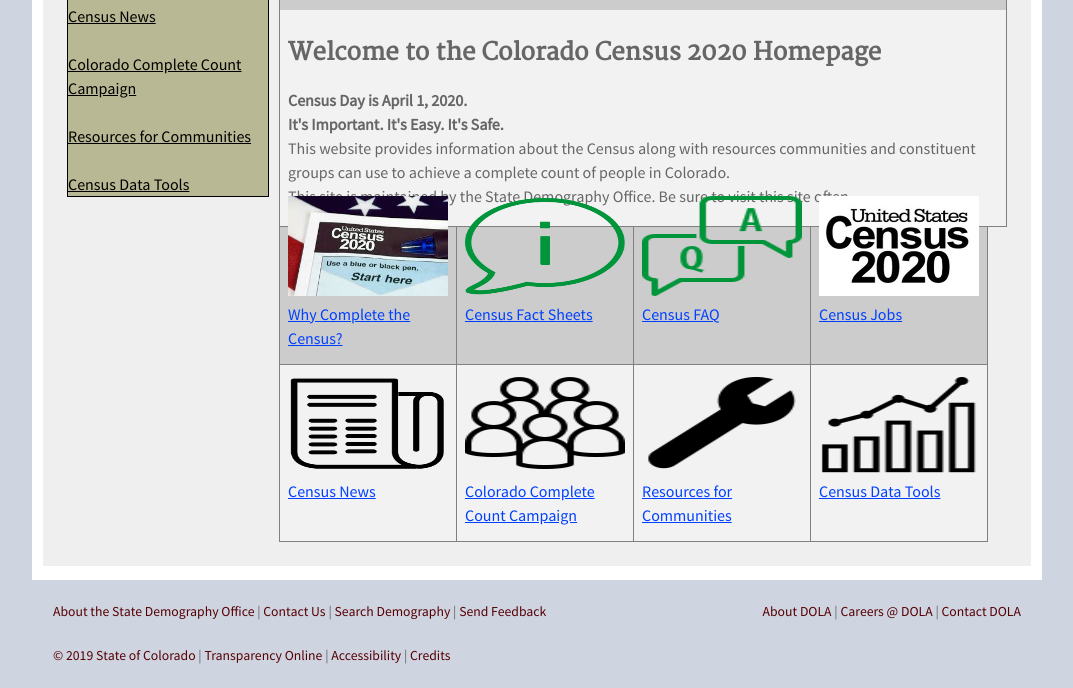
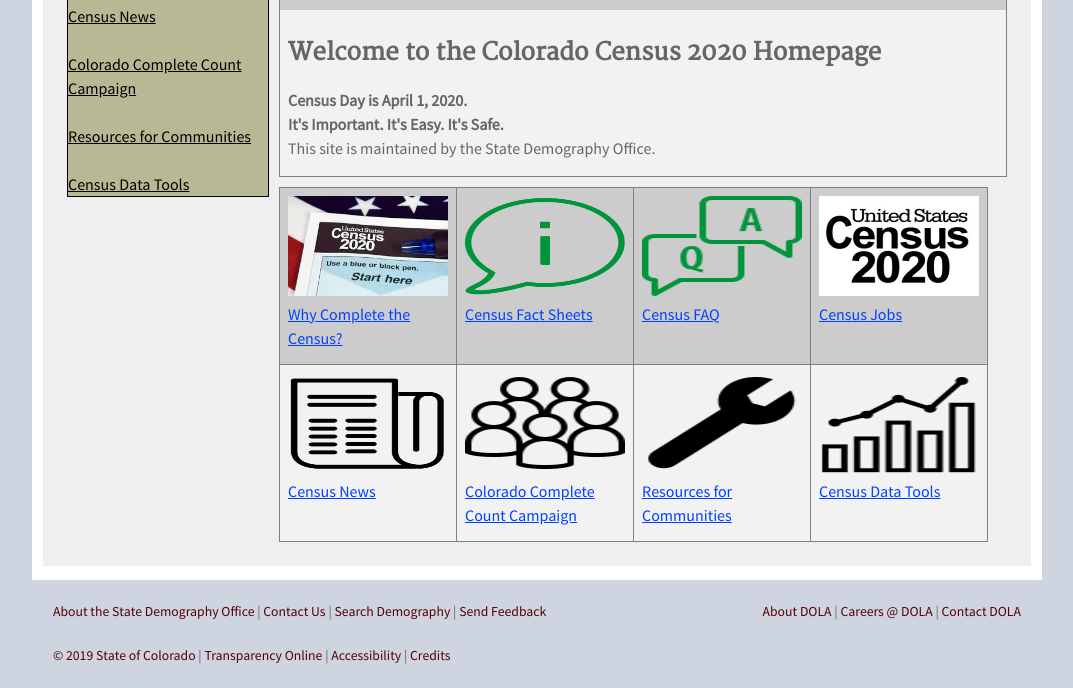
Before and after one commit to TBleess/Website_New, a Jekyll site: the page built from pages/5_CensusACS/census_2020_main.html, in a window 1280 px wide, cut to the strip 730-1418 px from the top of the page. Shown: the whole strip, without its empty margins (103-1176 px from the left). Built offline with Jekyll 4.4.1, drawn with Linux system fonts in a browser that asks for light colours.

Commit message:
Update census_2020_main.html

```diff
--- a/pages/5_CensusACS/census_2020_main.html
+++ b/pages/5_CensusACS/census_2020_main.html
@@ -108,12 +108,11 @@
 </td>
 </tr>
 <tr>
-<td valign="top" align="left" width="710px" height="200px">
+<td valign="top" align="left" width="710px" height="150px">
 <h2>Welcome to the Colorado Census 2020 Homepage</h2>
 <b>Census Day is April 1, 2020.</b> <br>
 <b>It's Important.  It's Easy.  It's Safe. </b><br>
-This website provides information about the Census along with resources communities and constituent groups can use to achieve a complete count of people in Colorado.<br>
-This site is maintained by the State Demography Office.  Be sure to visit this site often.
+This site is maintained by the State Demography Office.
 </td>
 </tr>
 </table>
```
